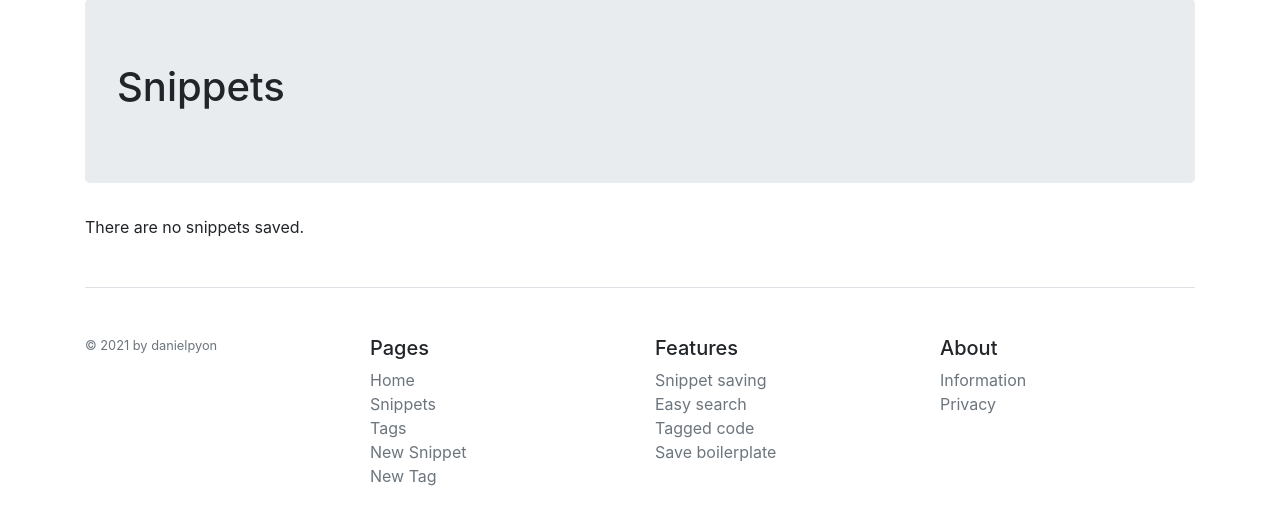
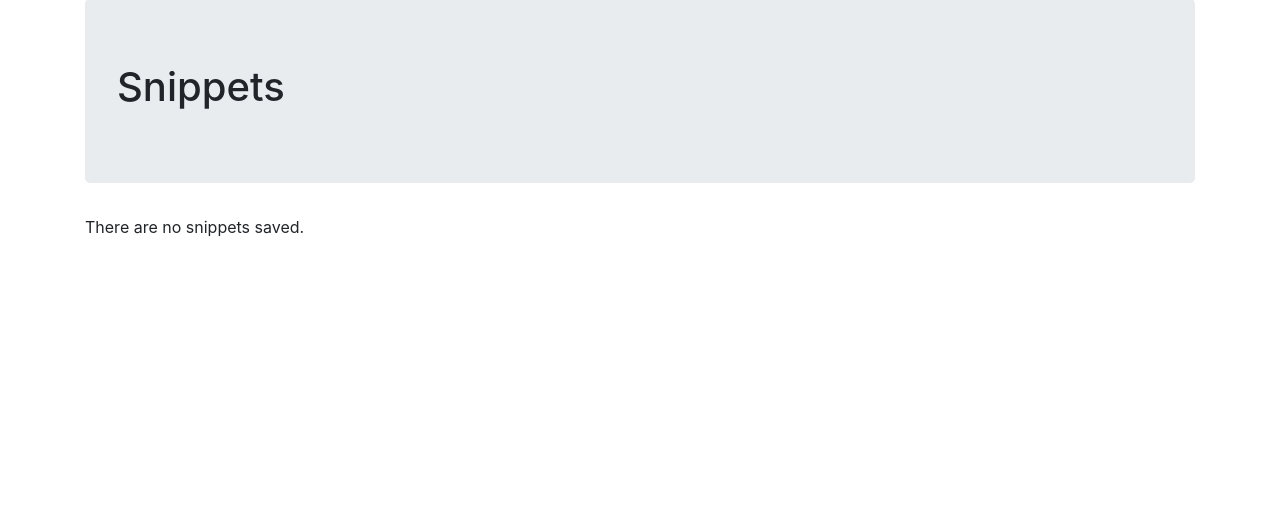
Before and after one commit to danielpyon/recall, a Django app: page /app/snippets/ in a window 1280 px wide. Shown: the part 57-582 px from the top of the page. Run offline with Django 3.2, Linux system fonts and the light colour scheme; the visitor is signed in with stand-in values (Sample User, id 1); data that the repository does not hold is empty; some libraries are stand-ins or nearby versions.

Commit message:
removed footer

```diff
--- a/app/templates/base_generic.html
+++ b/app/templates/base_generic.html
@@ -74,42 +74,6 @@
             {% endif %}
         {% endblock %}
 
-        <footer class="pt-4 my-md-5 pt-md-5 border-top">
-            <div class="row">
-              <div class="col-12 col-md">
-                <!--
-                <img class="mb-2" src="icon.svg" alt="" width="24" height="24">
-                -->
-                <small class="d-block mb-3 text-muted">&copy; 2021 by danielpyon</small>
-              </div>
-              <div class="col-6 col-md">
-                <h5>Pages</h5>
-                <ul class="list-unstyled text-small">
-                  <li><a class="text-muted" href="{% url 'app:index' %}">Home</a></li>
-                  <li><a class="text-muted" href="{% url 'app:snippets' %}">Snippets</a></li>
-                  <li><a class="text-muted" href="{% url 'app:tags' %}">Tags</a></li>
-                  <li><a class="text-muted" href="{% url 'app:snippet-add' %}">New Snippet</a></li>
-                  <li><a class="text-muted" href="{% url 'app:tag-add' %}">New Tag</a></li>
-                </ul>
-              </div>
-              <div class="col-6 col-md">
-                <h5>Features</h5>
-                <ul class="list-unstyled text-small">
-                  <li><a class="text-muted" href="#">Snippet saving</a></li>
-                  <li><a class="text-muted" href="#">Easy search</a></li>
-                  <li><a class="text-muted" href="#">Tagged code</a></li>
-                  <li><a class="text-muted" href="#">Save boilerplate</a></li>
-                </ul>
-              </div>
-              <div class="col-6 col-md">
-                <h5>About</h5>
-                <ul class="list-unstyled text-small">
-                  <li><a class="text-muted" href="#">Information</a></li>
-                  <li><a class="text-muted" href="#">Privacy</a></li>
-                </ul>
-              </div>
-            </div>
-        </footer>
     </div>
 
     <script src="https://code.jquery.com/jquery-3.3.1.slim.min.js" integrity="sha384-q8i/X+965DzO0rT7abK41JStQIAqVgRVzpbzo5smXKp4YfRvH+8abtTE1Pi6jizo" crossorigin="anonymous"></script>
```
